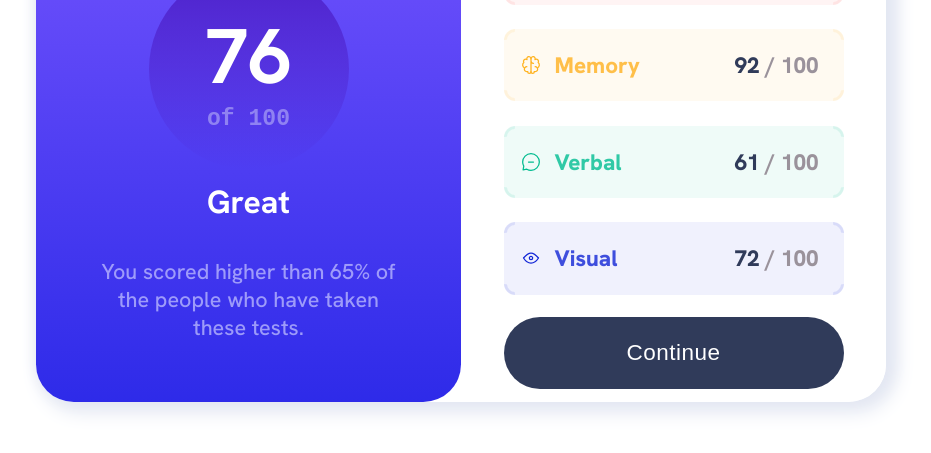
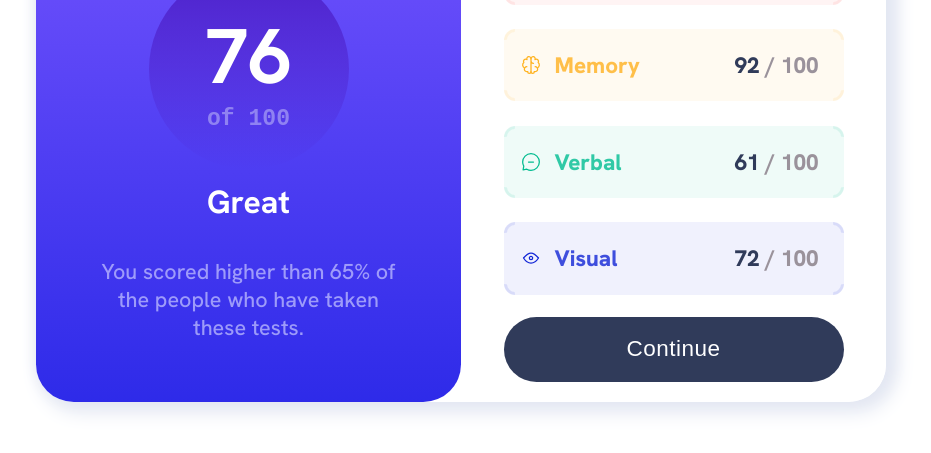
Before and after one commit to Abdelmiged/Results-Summary-Component, a plain HTML site: page index.html in a window 1536 px wide. Shown: the part 273-726 px from the top of the page, without its empty margins (307-1238 px from the left). Drawn offline with Linux system fonts and the light colour scheme.

Commit message:
Finished

```diff
--- a/style/main.css
+++ b/style/main.css
@@ -347,7 +347,7 @@ button:hover::before {
     }
 
     button {
-        height: 47px;
+        height: 40px;
         border-radius: 28px;
         font-weight: 500;
         letter-spacing: 1px;
@@ -403,7 +403,7 @@ button:hover::before {
     }
 
     button {
-        height: 62px;
+        height: 54px;
         border-radius: 35px;
         letter-spacing: 0.5px;
     }
@@ -462,7 +462,7 @@ button:hover::before {
     }
 
     button {
-        height: 72px;
+        height: 65px;
         border-radius: 45px;
     }
 
```
